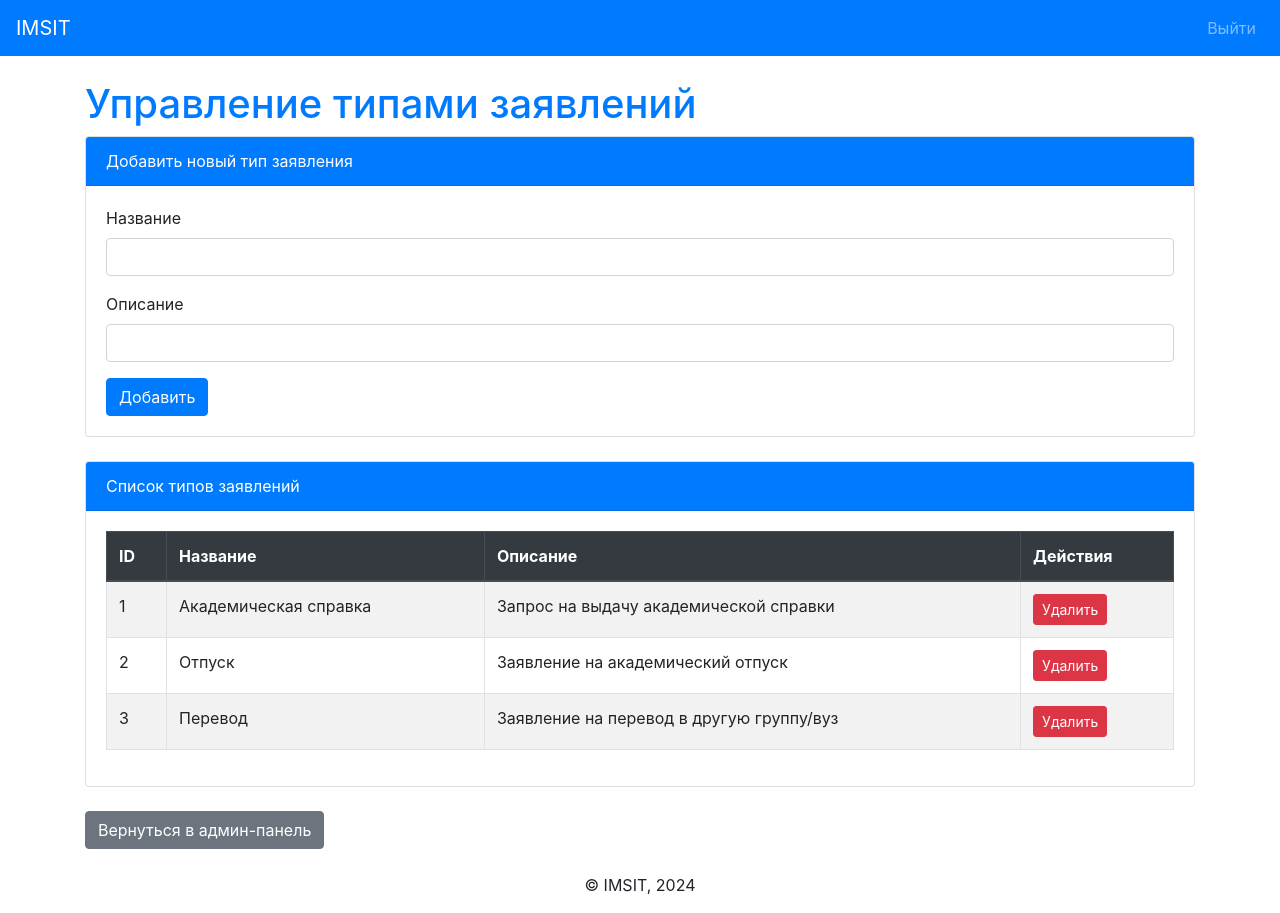
After one commit to ParkourJohnson/Kurs, a Flask app: page /admin/application-types in a window 1280 px wide. The commit adds this page. Run offline with Flask 3, Linux system fonts and the light colour scheme; a user stored in the database is signed in; data comes from the database, SQL or seed files in the repository; both versions use the stored data as it was after the commit.

Commit message:
application types

```diff
--- a/app.py
+++ b/app.py
@@ -1,4 +1,4 @@
-from models import *
+from database_functions import *
 import sqlite3
 from flask import Flask, render_template, request, redirect, url_for, flash, session
 
@@ -114,5 +114,37 @@ def delete_user_page(user_id):
     flash("Пользователь удален.", "info")
     return redirect(url_for("manage_users"))
 
+@app.route('/admin/application-types')
+def application_types():
+    if session.get("role") != "admin":
+        return redirect(url_for("index"))
+
+    types = get_application_types()
+    return render_template('application_types.html', types=types)
+
+@app.route('/admin/application-types/add', methods=['POST'])
+def add_application_type():
+    if session.get("role") != "admin":
+        return redirect(url_for("index"))
+
+    name = request.form['name']
+    description = request.form.get('description', '')
+    if not name:
+        flash("Название типа заявления обязательно!", "error")
+        return redirect(url_for('application_types'))
+
+    if (add_type(name, description)):
+        flash("Новый тип заявления добавлен!", "success")
+        return redirect(url_for('application_types'))
+    else:
+        flash("Ошибка при добавлении типа")
+        return redirect(url_for('application_types'))
+
+@app.route('/admin/application-types/delete/<int:type_id>')
+def delete_application_type(type_id):
+    delete_type(type_id)
+    flash("Тип заявления удален!", "success")
+    return redirect(url_for('application_types'))
+
 if __name__ == "__main__":
     app.run(debug=True)
--- a/models.py
+++ b/database_functions.py
@@ -63,3 +63,32 @@ def delete_user(user_id):
     cursor.execute("DELETE FROM sqlite_sequence WHERE name = 'users'")
     conn.commit()
     conn.close()
+
+def get_application_types():
+    conn = sqlite3.connect(DB_PATH)
+    cursor = conn.cursor()
+    cursor.execute("SELECT * FROM application_types")
+    types = cursor.fetchall()
+    conn.close()
+    return types
+
+def add_type(name, description):
+    conn = sqlite3.connect(DB_PATH)
+    cursor = conn.cursor()
+    try:
+        cursor.execute("INSERT INTO application_types (name, description) VALUES (?, ?)", (name, description))
+        conn.commit()
+    except sqlite3.IntegrityError:
+        return False
+    finally:
+        conn.close()
+    return True
+
+def delete_type(type_id):
+    conn = sqlite3.connect(DB_PATH)
+    cursor = conn.cursor()
+    cursor.execute("DELETE FROM application_types WHERE id = ?", (type_id,))
+    conn.commit()
+    cursor.execute("DELETE FROM sqlite_sequence WHERE name = 'application_types'")
+    conn.commit()
+    conn.close()
--- a/p.py
+++ b/p.py
@@ -8,7 +8,7 @@ conn = sqlite3.connect("imsit.db")
 cursor = conn.cursor()
 
 # Выполните SQL-запрос для выбора всех строк из таблицы
-cursor.execute("SELECT * FROM users")
+cursor.execute("SELECT * FROM application_types")
 
 # Получите все строки из результата запроса
 rows = cursor.fetchall()
--- a/templates/admin_dashboard.html
+++ b/templates/admin_dashboard.html
@@ -8,5 +8,6 @@
     <p>Здесь вы можете управлять системой.</p>
     <a href="{{ url_for('logout') }}">Выйти</a>
     <a href="{{ url_for('manage_users') }}">Управление пользователями</a>
+    <a href="{{ url_for('application_types') }}">Управление типами заявлений</a>
 </div>
 {% endblock %}
--- /dev/null
+++ b/templates/application_types.html
@@ -0,0 +1,58 @@
+{% extends "base.html" %}
+
+{% block title %}Управление типами заявлений - IMSIT{% endblock %}
+
+{% block content %}
+<h1 class="text-primary">Управление типами заявлений</h1>
+
+<div class="card mb-4">
+    <div class="card-header bg-primary text-white">Добавить новый тип заявления</div>
+    <div class="card-body">
+        <form method="POST" action="{{ url_for('add_application_type') }}">
+            <div class="form-group">
+                <label for="name">Название</label>
+                <input type="text" id="name" name="name" class="form-control" required>
+            </div>
+            <div class="form-group">
+                <label for="description">Описание</label>
+                <input type="text" id="description" name="description" class="form-control">
+            </div>
+            <button type="submit" class="btn btn-primary">Добавить</button>
+        </form>
+    </div>
+</div>
+
+<div class="card">
+    <div class="card-header bg-primary text-white">Список типов заявлений</div>
+    <div class="card-body">
+        <table class="table table-striped table-bordered">
+            <thead class="thead-dark">
+                <tr>
+                    <th>ID</th>
+                    <th>Название</th>
+                    <th>Описание</th>
+                    <th>Действия</th>
+                </tr>
+            </thead>
+            <tbody>
+                {% for type in types %}
+                <tr>
+                    <td>{{ type[0] }}</td>
+                    <td>{{ type[1] }}</td>
+                    <td>{{ type[2] }}</td>
+                    <td>
+                        <a href="{{ url_for('delete_application_type', type_id=type[0]) }}"
+                           class="btn btn-danger btn-sm"
+                           onclick="return confirm('Вы уверены, что хотите удалить этот тип?')">
+                           Удалить
+                        </a>
+                    </td>
+                </tr>
+                {% endfor %}
+            </tbody>
+        </table>
+    </div>
+</div>
+
+<a href="/admin" class="btn btn-secondary mt-4">Вернуться в админ-панель</a>
+{% endblock %}
```
Also changed, not shown: imsit.db.
